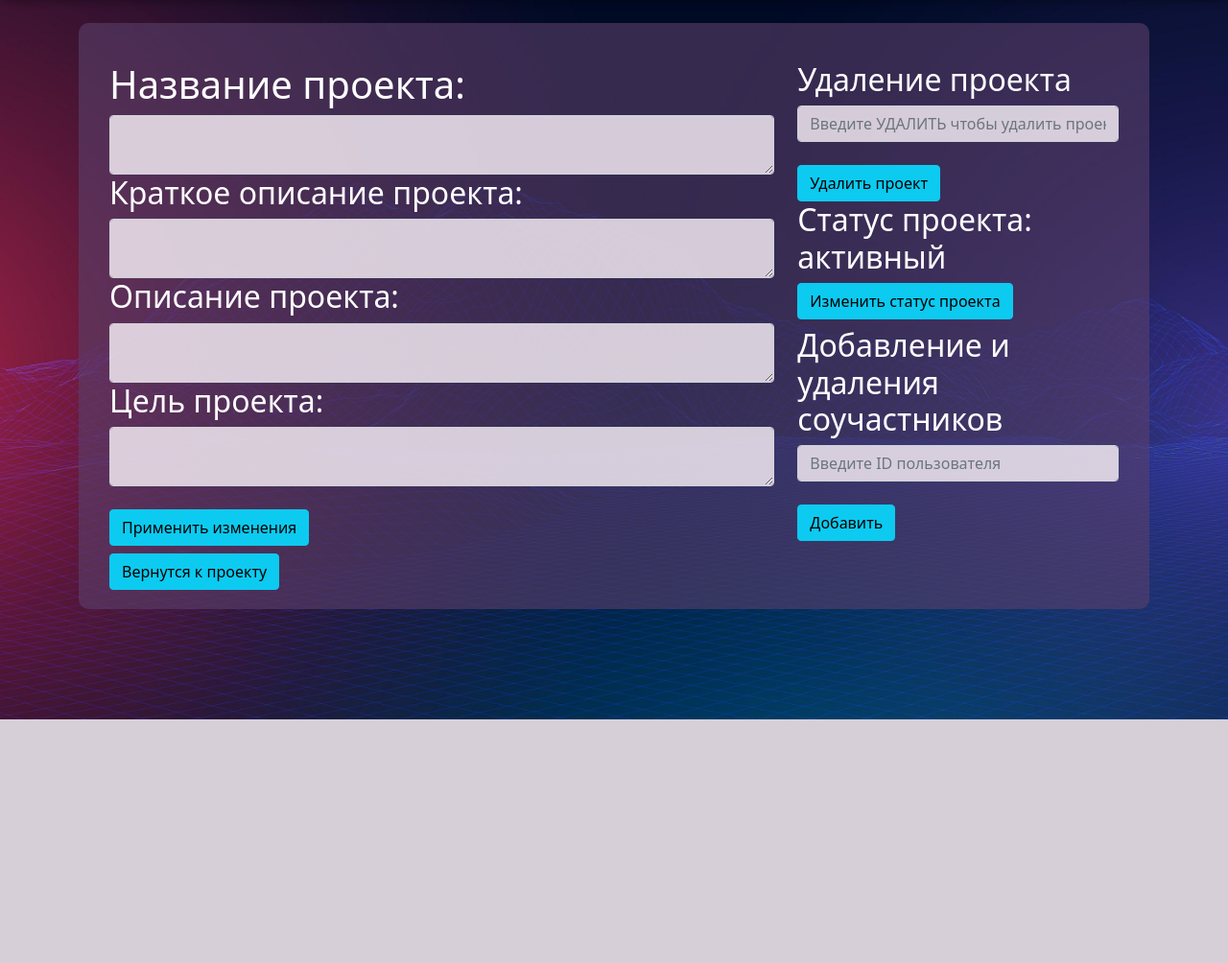
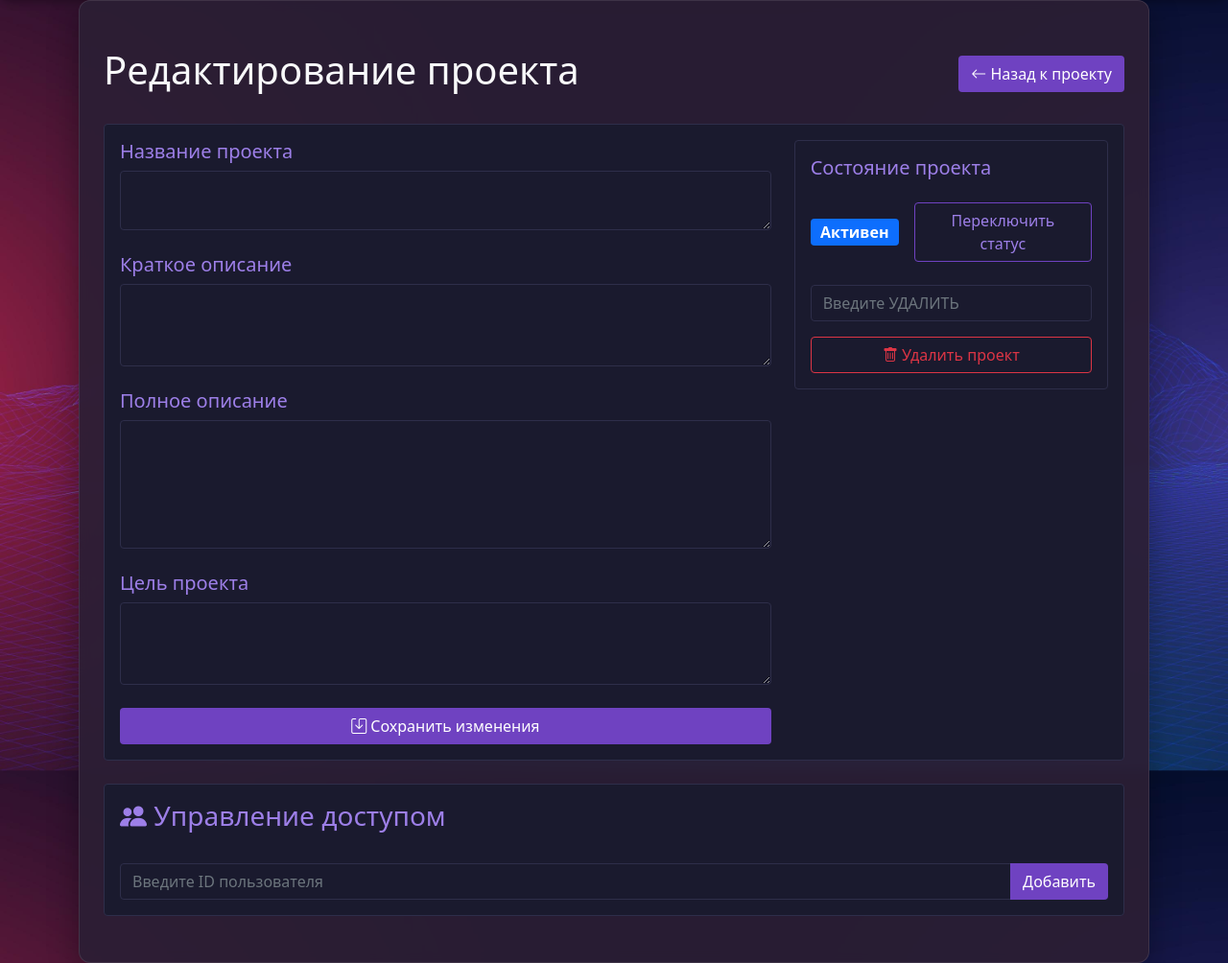
Before and after one commit to V1lad/Project-manager-PROJELP, a Flask app: template Web/templates/redact_project.html in a window 1280 px wide. Shown: the part 50-1054 px from the top of the page at 96% size. Before the commit the page ends 800 px from the top, so only its background shows below. Run offline with Flask 3, Linux system fonts and the light colour scheme; the template is opened without the code that fills it, so the values that code supplies are empty; parts of the project's set-up code (start-up, migrations or seed data) failed here and were passed over; some libraries are stand-ins or nearby versions.

Commit message:
New form to redact_project

```diff
--- a/Web/templates/redact_project.html
+++ b/Web/templates/redact_project.html
@@ -1,115 +1,155 @@
 {% extends "base.html" %}
 
-{% block title %}Проект{% endblock %}
+{% block title %}Редактирование проекта{% endblock %}
 {% block content %}
 
-<div class="container" id='sign-up-container'>
-<div class="row pt-4 mt-4 mb-4 content-container colorw">
-<div class="col-8 mt-3">
+<div class="container py-5 content-container-extra">
+    <div class="d-flex justify-content-between align-items-center mb-4">
+    <h1 class="text-light">Редактирование проекта</h1>
+    <a href="{{ url_for('.showProject', index=project.id) }}" class="btn btn-purple">
+        <i class="bi bi-arrow-left"></i> Назад к проекту </a>
+    </div>
+<div class="row g-4">
+    <!-- Основная информация -->
+    <div class="col-12">
+        <div class="card bg-dark-2 text-light">
+            <div class="card-body">
+                    <div class="row g-4">
+                        <div class="col-md-8">
                             <form method="POST">
-    <h1> Название проекта:   </h1>
-        <div class="form-group">
-            <textarea
-                type="text"
-                class="form-control colored_text"
+                            <div class="mb-4">
+                                <label class="form-label h5 text-purple">Название проекта</label>
+                                <textarea class="form-control bg-dark-2 text-light"
                                          id="name"
                                          name="name"
+                                         rows="2">{{ project.name }}</textarea>
+                            </div>
 
-                >{{ project.name }}</textarea>
-        </div>
-    <h2> Краткое описание проекта:   </h2>
-        <div class="form-group">
-            <textarea
-                type="text"
-                class="form-control colored_text"
+                            <div class="mb-4">
+                                <label class="form-label h5 text-purple">Краткое описание</label>
+                                <textarea class="form-control bg-dark-2 text-light"
                                          id="shortDescription"
                                          name="shortDescription"
-                >{{ project.shortDescription }}</textarea>
+                                         rows="3">{{ project.shortDescription }}</textarea>
                             </div>
-    <h2> Описание проекта:   </h2>
-        <div class="form-group">
-            <textarea
-                type="text"
-                class="form-control colored_text"
+
+                            <div class="mb-4">
+                                <label class="form-label h5 text-purple">Полное описание</label>
+                                <textarea class="form-control bg-dark-2 text-light"
                                          id="fullDescription"
                                          name="fullDescription"
-                >{{ project.fullDescription }}</textarea>
+                                         rows="5">{{ project.fullDescription }}</textarea>
                             </div>
-    <h2> Цель проекта:   </h2>
-        <div class="form-group">
-            <textarea
-                type="text"
-                class="form-control colored_text"
+
+                            <div class="mb-4">
+                                <label class="form-label h5 text-purple">Цель проекта</label>
+                                <textarea class="form-control bg-dark-2 text-light"
                                          id="goal"
                                          name="goal"
-                >{{ project.goal }}</textarea>
-            </br>
-            <button type="submit" class="btn btn-info">Применить изменения</button>
+                                         rows="3">{{ project.goal }}</textarea>
                             </div>
-    </form>
-
-
-    <form class = "mt-2" action = {{ url_for('.showProject', index=project.id) }} method = "POST">
-    <input type="hidden" name="project" value="{{ project.id }}" />
-    <button type="submit" class="btn btn-info">Вернутся к проекту</button>
-    <br/>
-    </form>
-</div>
-<div class="col-4 mt-3">
-    <h2> Удаление проекта   </h2>
-    <form method="POST">
-        <div class="form-group">
-            <input
-                type="text"
-                class="form-control colored_text"
-                id="delete"
-                name="delete"
-                placeholder="Введите УДАЛИТЬ чтобы удалить проект"
-                ></input>
-            </br>
-            <button type="submit" class="btn btn-info">Удалить проект</button>
-        </div>
-    </form>
-    <h2> Статус проекта:  {%if project.done == "True" %}выполнен{%else%}активный{%endif%} </h2>
-    <form method = "POST">
-    <input type="hidden" name="done" value="{{ project.id }}" />
-    <button type="submit" class="btn btn-info">Изменить статус проекта</button>
-    <br/>
-    </form>
-    <h2 class="mt-2"> Добавление и удаления соучастников   </h2>
-    <ul class="list-group">
-        <div class="form-group">
-            {% for allowed_user in allowed_users %}
-            <form method="POST">
-                <li class="list-group-item item-standart"> Имя: {{ allowed_user.firstName }} <br/>
-                    id: {{ allowed_user.id }}
-                    <input
-                        type="hidden"
-                        class="form-control border-0 hidden "
-                        id="to_delete_user_id"
-                        name="to_delete_user_id"
-                        value="{{ allowed_user.id  }}"
-                        ></input>
-                    <button type="submit" class="btn btn-outline-dark btn-sm">
-                    Удалить
+                            <div class="d-grid gap-2 mt-4">
+                                <button type="submit" name="save_button" class="btn btn-purple">
+                                    <i class="bi bi-save"></i> Сохранить изменения
                                 </button>
-                </li>
-            </form>
-            {% endfor %}
-    </ul>
-    <form method="POST">
-    <input
-        type="text"
-        class="form-control colored_text"
-        id="user_id"
-        name="user_id"
-        placeholder="Введите ID пользователя"
-        ></input></br>
-    <button type="submit" class="btn btn-info">Добавить</button>
                             </div>
                             </form>
                         </div>
+                        <div class="col-md-4">
+                            <div class=" card bg-dark-2 text-light h-20">
+                                <div class="card-body">
+                                    <h5 class="text-purple mb-4">Состояние проекта</h5>
+                                    <div class="d-flex align-items-center mb-4">
+                                        <div class="badge bg-{% if project.done == 'True' %}success{% else %}primary{% endif %} me-3 fs-6">
+                                            {% if project.done == "True" %}Завершён{% else %}Активен{% endif %}
+                                        </div>
+                                        <form method="POST" class="w-100">
+                                            <input type="hidden" name="done" value="{{ project.id }}" />
+                                            <button type="submit" class="btn btn-outline-purple w-100">
+                                                Переключить статус
+                                            </button>
+                                        </form>
+                                    </div>
 
+                                    <form method="POST">
+                                        <div class="mb-3">
+                                            <input type="text"
+                                                class="form-control bg-dark-2 text-light"
+                                                id="delete"
+                                                name="delete"
+                                                placeholder="Введите УДАЛИТЬ">
+                                        </div>
+                                        <button type="submit" class="btn btn-outline-danger w-100">
+                                            <i class="bi bi-trash"></i> Удалить проект
+                                        </button>
+                                    </form>
+                                </div>
+                            </div>
+                        </div>
+                    </div>
+            </div>
+        </div>
+    </div>
 
+    <!-- Статус и удаление -->
 
+</div>
+
+<!-- Управление доступом (полноразмерный блок) -->
+<div class="row mt-4">
+    <div class="col-12">
+        <div class="card bg-dark-2 text-light">
+            <div class="card-body">
+                <h3 class="text-purple mb-4"><i class="bi bi-people-fill"></i> Управление доступом</h3>
+
+                <!-- Список пользователей -->
+                <div class="row g-3 mb-4">
+                    {% for allowed_user in allowed_users %}
+                    <div class="col-md-12">
+                        <div class="d-flex align-items-center bg-dark p-3 rounded-3">
+                            <div class="flex-grow-1">
+                                <div class="text-light fs-5">{{ allowed_user[0].firstName }}</div>
+                                <small class="text-muted">ID: {{ allowed_user[0].id }}</small>
+                            </div>
+                            <div class="btn-group ms-3">
+                                <form method="POST" class="me-2">
+                                    <input type="hidden" name="toggle_access" value="{{ allowed_user[0].id }}" />
+                                    <button type="submit" class="btn {% if allowed_user[1]  %}btn-purple{% else %}btn-outline-purple{% endif %} ">
+                                        {% if allowed_user[1]  %}
+                                            <i class="bi bi-shield-check"></i> Полный доступ
+                                        {% else %}
+                                            <i class="bi bi-shield-lock"></i> Только чтение
+                                        {% endif %}
+                                    </button>
+                                </form>
+                                <form method="POST" >
+                                    <input type="hidden" name="to_delete_user_id" value="{{ allowed_user[0].id }}" />
+                                    <button type="submit" class="btn btn-danger ">
+                                        <i class="bi bi-trash"></i>
+                                    </button>
+                                </form>
+                            </div>
+                        </div>
+                    </div>
+                    {% endfor %}
+                </div>
+
+                <!-- Добавление пользователя -->
+                <form method="POST">
+                    <div class="input-group">
+                        <input type="text"
+                               class="form-control bg-dark-2 text-light"
+                               id="user_id"
+                               name="user_id"
+                               placeholder="Введите ID пользователя">
+                        <button type="submit" class="btn btn-purple">
+                            <i class="bi"></i> Добавить
+                        </button>
+                    </div>
+                </form>
+            </div>
+        </div>
+    </div>
+</div>
+</div><style> .text-purple { color: #9d7fe8 !important; } .btn-outline-purple { border-color: #6f42c1; color: #9d7fe8; } .btn-outline-purple:hover { background-color: #6f42c1; color: white; } .rounded-3 { border-radius: 1rem !important; } </style>
 {% endblock %}
```
Lines whose indentation alone changed are shown as unchanged.
